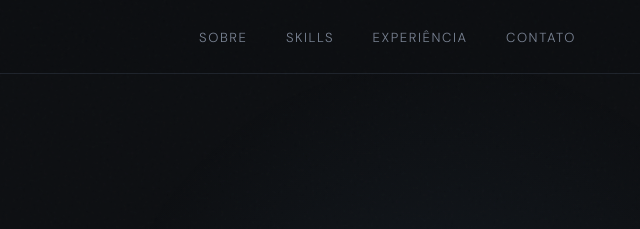
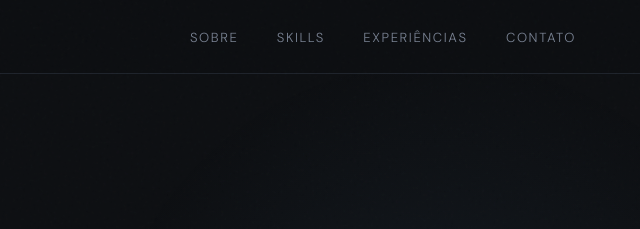
Before and after one commit to KaykyNery/portfolio-kayky-nery, a plain HTML site: page index.html in a window 1280 px wide. Shown: the top 229 px of the page, 640-1280 px from the left. Drawn offline with nearby package versions, Linux system fonts and the light colour scheme.

Commit message:
fix: corrigir a grafia de "Experiência" para "Experiências" no menu de navegação

```diff
--- a/index.html
+++ b/index.html
@@ -15,7 +15,7 @@
   <ul class="nav-links">
     <li><a href="#sobre">Sobre</a></li>
     <li><a href="#skills">Skills</a></li>
-    <li><a href="#experiencia">Experiência</a></li>
+    <li><a href="#experiencia">Experiências</a></li>
     <li><a href="#contato">Contato</a></li>
   </ul>
 </nav>
```
